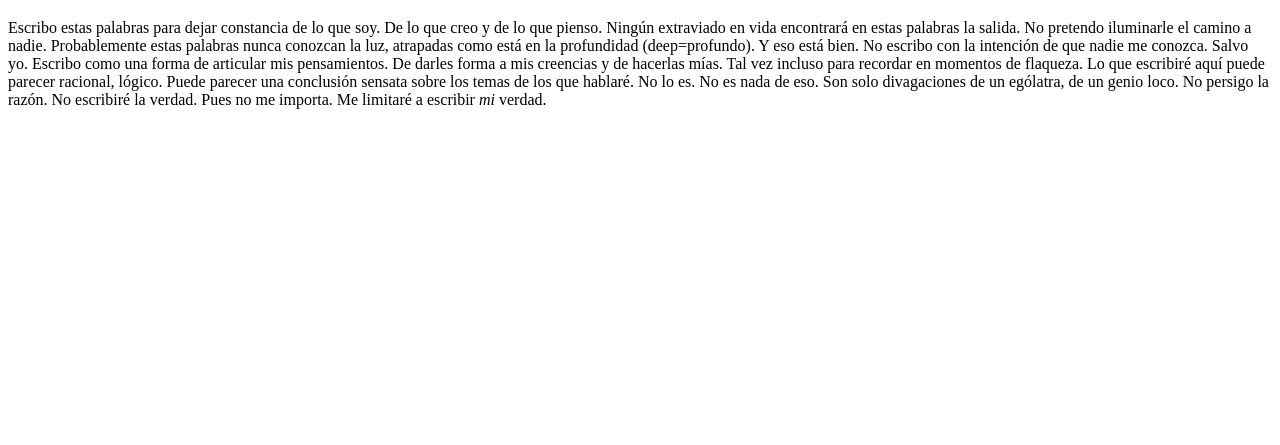
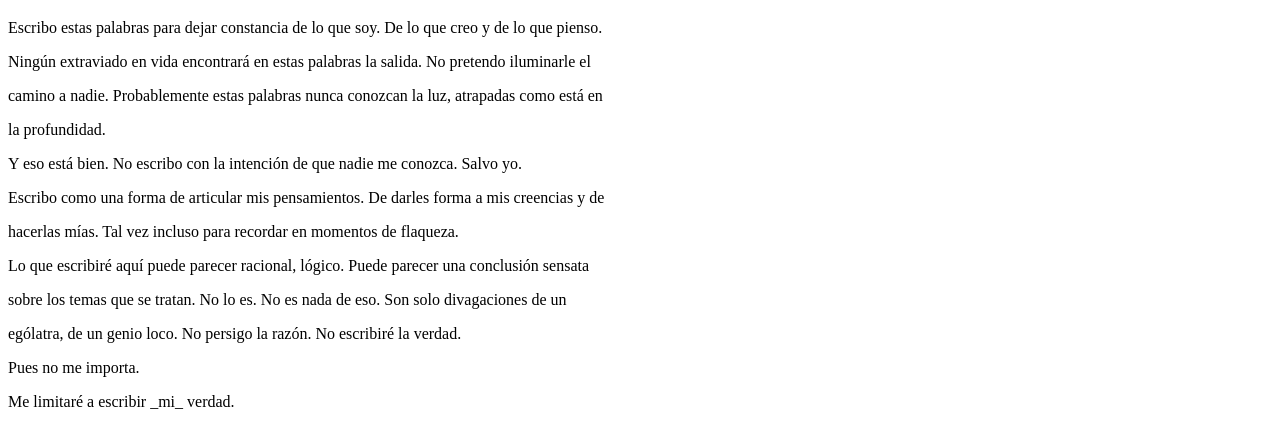
Before and after one commit to Kadaspala/Introduccion, a plain HTML site: page index.html in a window 1280 px wide. Shown: the part 61-506 px from the top of the page. Drawn offline with Linux system fonts and the light colour scheme.

Commit message:
Update index.html

```diff
--- a/index.html
+++ b/index.html
@@ -8,12 +8,29 @@
 <body>
     <h1>Introducción</h1>
     <p>Escribo estas palabras para dejar constancia de lo que soy. De lo que creo y de lo que pienso.
-Ningún extraviado en vida encontrará en estas palabras la salida. No pretendo iluminarle el camino a nadie. Probablemente estas palabras nunca conozcan la luz, atrapadas como está en la profundidad (deep=profundo).
-Y eso está bien. No escribo con la intención de que nadie me conozca. Salvo yo.
-Escribo como una forma de articular mis pensamientos. De darles forma a mis creencias y de hacerlas mías. Tal vez incluso para recordar en momentos de flaqueza.
-Lo que escribiré aquí puede parecer racional, lógico. Puede parecer una conclusión sensata sobre los temas de los que hablaré. No lo es. No es nada de eso. Son solo divagaciones de un ególatra, de un genio loco. No persigo la razón. No escribiré la verdad.
-Pues no me importa.
-Me limitaré a escribir <i>mi</i> verdad.
 </p>
+  <p>Ningún extraviado en vida encontrará en estas palabras la salida. No pretendo iluminarle el
+</p>
+  <p>camino a nadie. Probablemente estas palabras nunca conozcan la luz, atrapadas como está en
+</p>
+  <p>la profundidad.
+</p>
+  <p>Y eso está bien. No escribo con la intención de que nadie me conozca. Salvo yo.
+</p>
+  <p>Escribo como una forma de articular mis pensamientos. De darles forma a mis creencias y de
+</p>
+  <p>hacerlas mías. Tal vez incluso para recordar en momentos de flaqueza.
+</p>
+  <p>Lo que escribiré aquí puede parecer racional, lógico. Puede parecer una conclusión sensata
+</p>
+  <p>sobre los temas que se tratan. No lo es. No es nada de eso. Son solo divagaciones de un
+</p>
+  <p>ególatra, de un genio loco. No persigo la razón. No escribiré la verdad.
+</p>
+  <p>Pues no me importa.
+</p>
+  <p>Me limitaré a escribir _mi_ verdad.
+</p>
+
 </body>
 </html>
```
